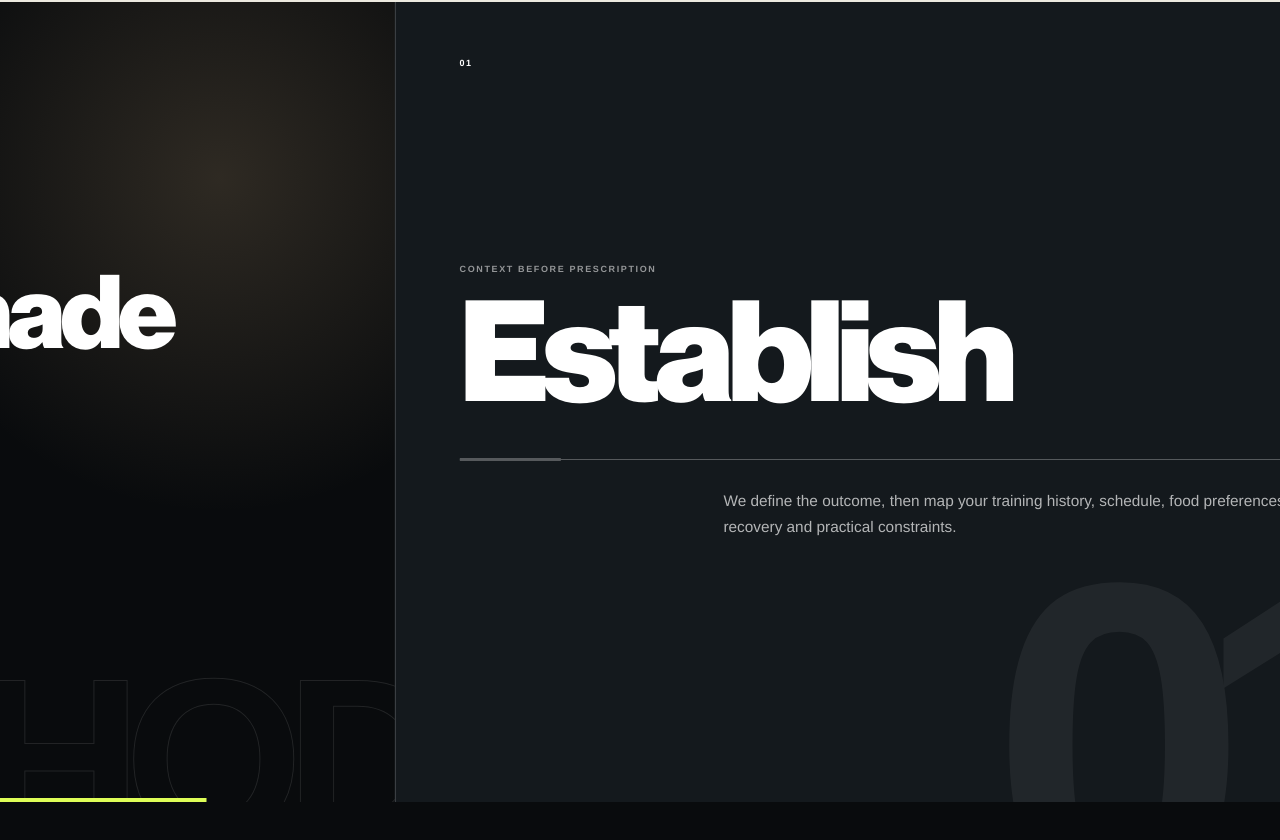
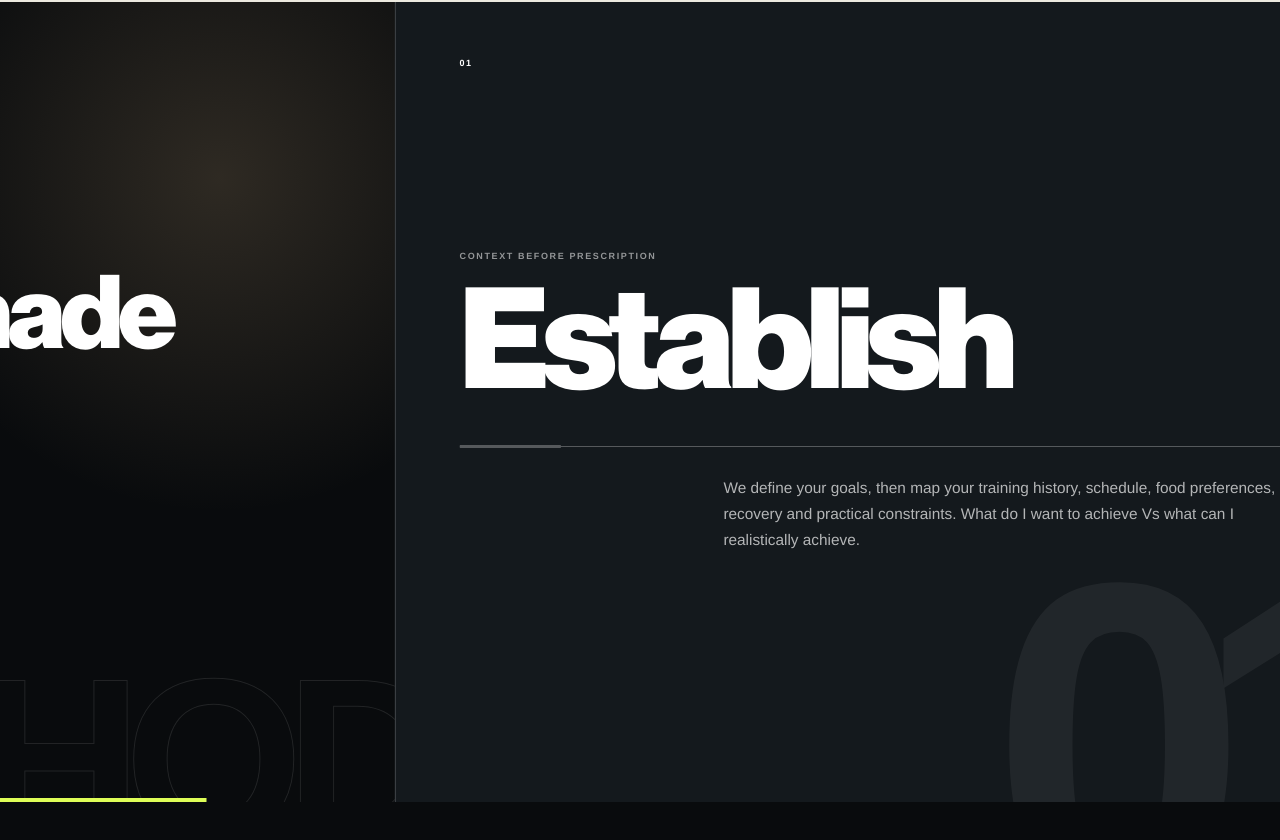
Before and after one commit to ThePerformanceConsultant/ThePerformanceConsultant.github.io, a React (Vite) app: page / in a window 1280 px wide. Shown: the part 1708-2548 px from the top of the page. Built offline with nearby package versions, Linux system fonts and the light colour scheme.

Commit message:
Update content descriptions for clarity and tone

```diff
--- a/src/home/data/content.js
+++ b/src/home/data/content.js
@@ -3,25 +3,25 @@ export const methodSteps = [
     index: '01',
     title: 'Establish',
     signal: 'Context before prescription',
-    copy: 'We define the outcome, then map your training history, schedule, food preferences, recovery and practical constraints.',
+    copy: 'We define your goals, then map your training history, schedule, food preferences, recovery and practical constraints. What do I want to achieve Vs what can I realistically achieve.',
   },
   {
     index: '02',
     title: 'Prescribe',
     signal: 'One coordinated plan',
-    copy: 'The chosen coaching focus is prescribed in full, with training, nutrition and lifestyle considered together so each decision supports the same goal.',
+    copy: 'The chosen coaching focus is prescribed in full, with training, nutrition and lifestyle considered together so each decision supports the same goal whilst minimising friction.',
   },
   {
     index: '03',
     title: 'Review',
     signal: 'Weekly feedback. Focused. Goal-directed.',
-    copy: 'Performance, adherence, appetite, digestion, sleep and recovery are reviewed and modified in context of trends and the bigger picture; no knee jerking at a bad day.',
+    copy: 'Performance, adherence, appetite, digestion, sleep and recovery are reviewed and modified in context of data trends and the bigger picture; no panicking or knee jerking because of a bad day.',
   },
   {
     index: '04',
     title: 'Refine',
-    signal: 'Change what **needs** changing',
-    copy: 'The programme develops as your capacity and circumstances change, with the reasoning behind each decision explained clearly.',
+    signal: 'Change what needs changing',
+    copy: 'The programme develops as your capacity and circumstances change, with the reasoning behind each decision explained clearly. No stress. We adapt.',
   },
 ]
 
```
